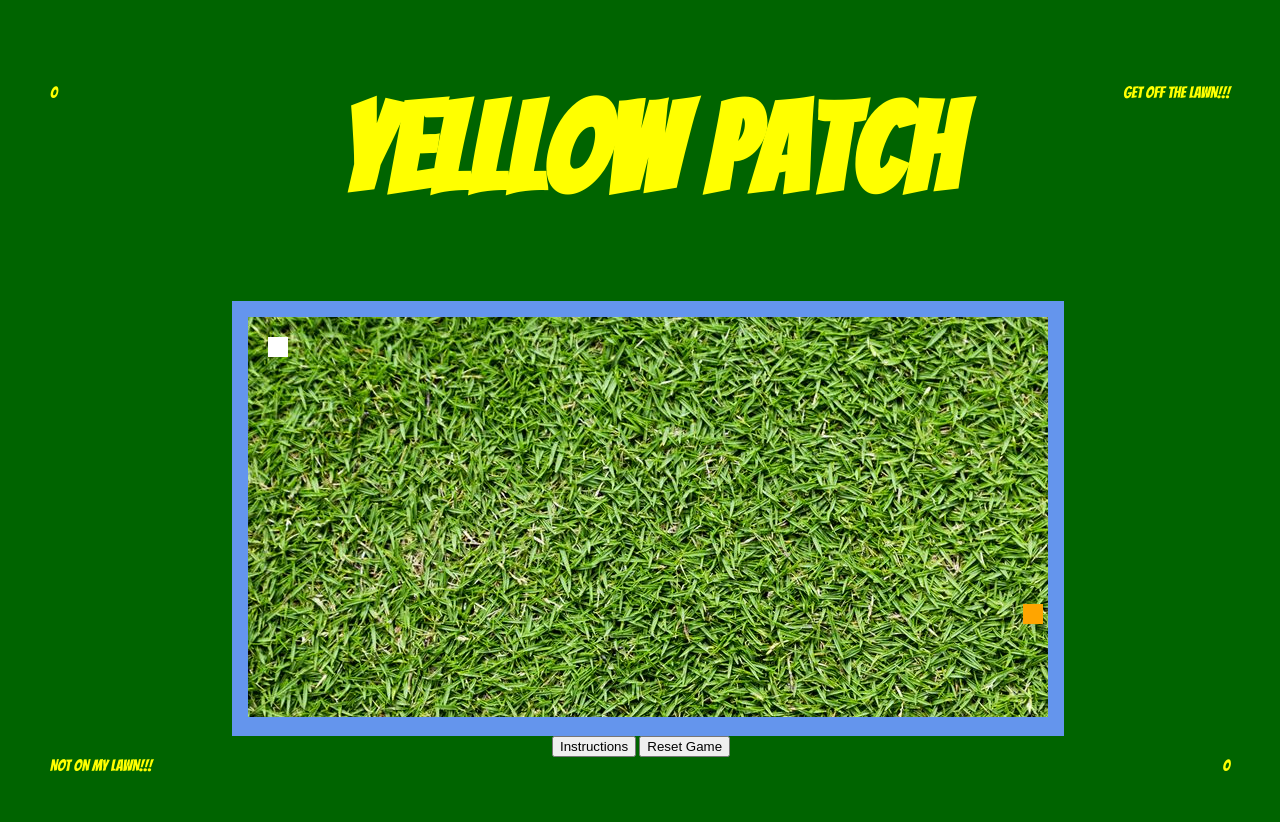
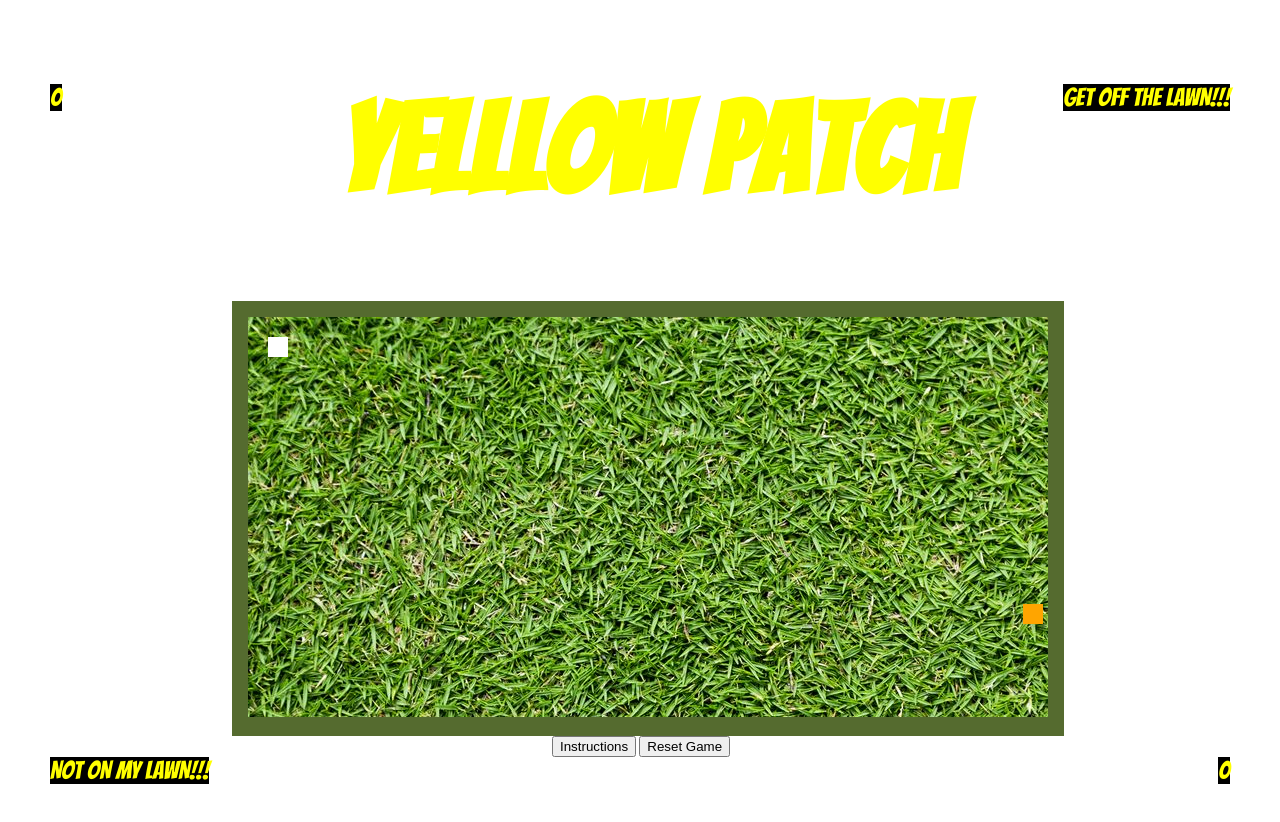
Before and after one commit to Patbenmi/Yellow-Patch, a plain HTML site: page gamePage.html in a window 1280 px wide. Drawn offline with Linux system fonts and the light colour scheme.

Commit message:
Altering CSS styling to have gamePage's display appear more professional.

```diff
--- a/script.js
+++ b/script.js
@@ -124,6 +124,7 @@ function winCondition() {
   } else if (scoreTotal === 10) {
     console.log("You've won!");
     winAgainstDog = true;
+    console.log(winAgainstDog);
 
   };
 }
--- a/style.css
+++ b/style.css
@@ -2,7 +2,7 @@ body {
   background-image: url("./walk.jpg");
   color: yellow;
   font-family: 'Bangers', cursive;
-  background-color: darkgreen;
+  /* background-color: darkgreen; */
   background-size: cover;
   background-repeat: no-repeat;
   height: 100vh;
@@ -11,7 +11,7 @@ body {
 h1 {
   display: fixed;
   font-family: 'Bangers', cursive;
-  color:yellow;
+  color: yellow;
   font-size: 125px;
   text-align: center;
 }
@@ -23,7 +23,7 @@ canvas {
 }
 #gameScreen {
   max-width: 50em;
-  background-color: cornflowerblue;
+  background-color: darkolivegreen;
   margin: auto;
   padding: 1em;
   display: grid;
@@ -34,24 +34,33 @@ canvas {
                        "playArea playArea playArea"
                        "playArea playArea playArea"
 }
+
 #playArea {
   grid-area: playArea;
 }
 #score {
   position: fixed;
   left: 50px;
+  background-color: black;
+  font-size: 25px;
 }
 #urgent2 {
   position: fixed;
   right: 50px;
+  background-color: black;
+  font-size: 25px;
 }
 #urine {
   position: fixed;
   right: 50px;
+  background-color: black;
+  font-size: 25px;
 }
 #urgent1 {
   position: fixed;
   left: 50px;
+  background-color: black;
+  font-size: 25px;
 }
 #button {
   position: relative;
```
